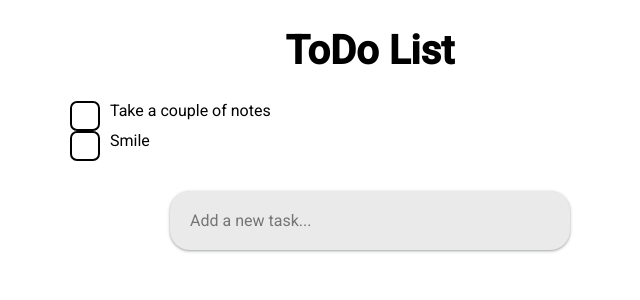
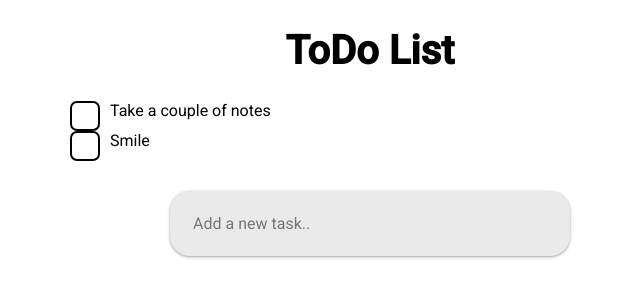
Before and after one commit to ww-side/my-todos, a React (Create React App) app: page / in a window 1280 px wide. Shown: the top 300 px of the page, without its empty margins (270-910 px from the left). Built offline with nearby package versions, Linux system fonts and the light colour scheme.

Commit message:
add 'createTodoField' for create a new task

```diff
--- a/src/components/UI/CreateTodoField/CreateTodoField.jsx
+++ b/src/components/UI/CreateTodoField/CreateTodoField.jsx
@@ -17,7 +17,7 @@ const CreateTodoField = ({setTodos}) => {
     <div className={classes.inputWrapper}>
       <input
         type='text'
-        placeholder='Add a new task...'
+        placeholder='Add a new task..'
         onChange={event => setTitle(event.target.value)}
         value={title}
         onKeyPress={event => event.key === 'Enter' && addTodo(title)}
--- a/src/components/UI/CreateTodoField/CreateTodoField.module.scss
+++ b/src/components/UI/CreateTodoField/CreateTodoField.module.scss
@@ -10,7 +10,7 @@
     border: none;
     outline: none;
     background-color: #eaeaea;
-    padding: 20px;
+    padding: 23px;
     font-size: 16px;
     box-shadow: rgba(60, 64, 67, 0.3) 0 1px 2px 0, rgba(60, 64, 67, 0.15) 0 1px 3px 1px;
   }
```
